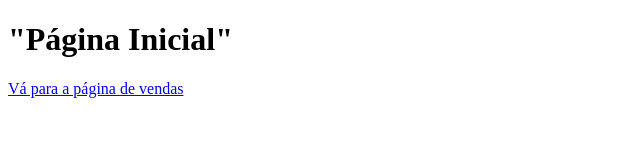
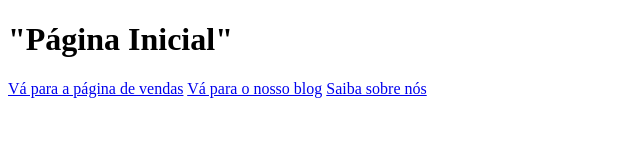
Before and after one commit to yatesDev0811/Aprendendo-Git, a plain HTML site: page index.html in a window 1280 px wide. Shown: the whole page, without its empty margins (0-640 px from the left). Drawn offline with Linux system fonts and the light colour scheme.

Commit message:
Direcionamento para outras paginas

```diff
--- a/index.html
+++ b/index.html
@@ -8,5 +8,7 @@
 <body>
     <h1>"Página Inicial"</h1>
     <a href="vendas.html">Vá para a página de vendas</a>
+    <a href="blog.html">Vá para o nosso blog</a>
+    <a href="sobre.html">Saiba sobre nós</a>
 </body>
 </html>
```
